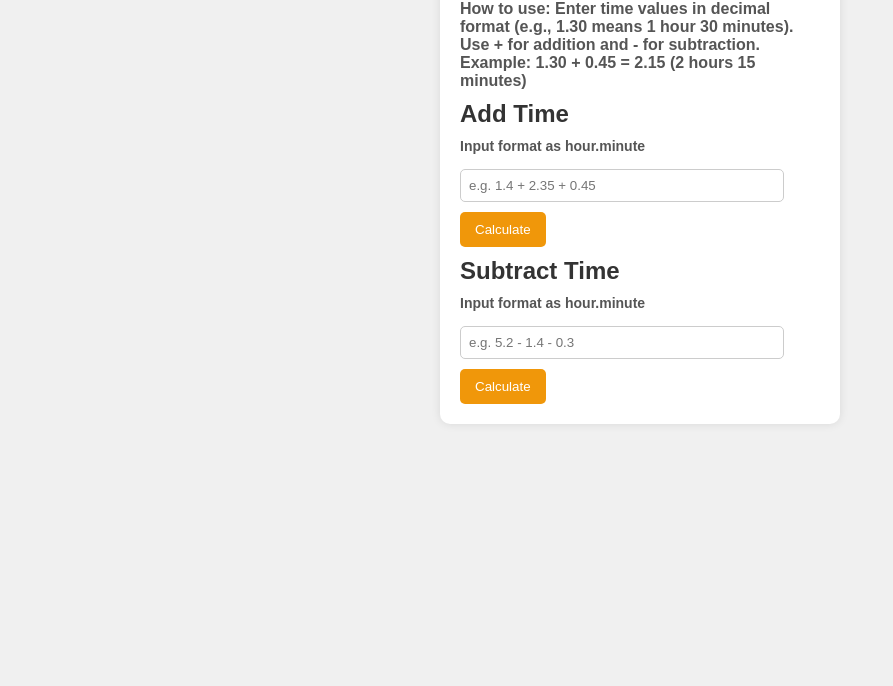
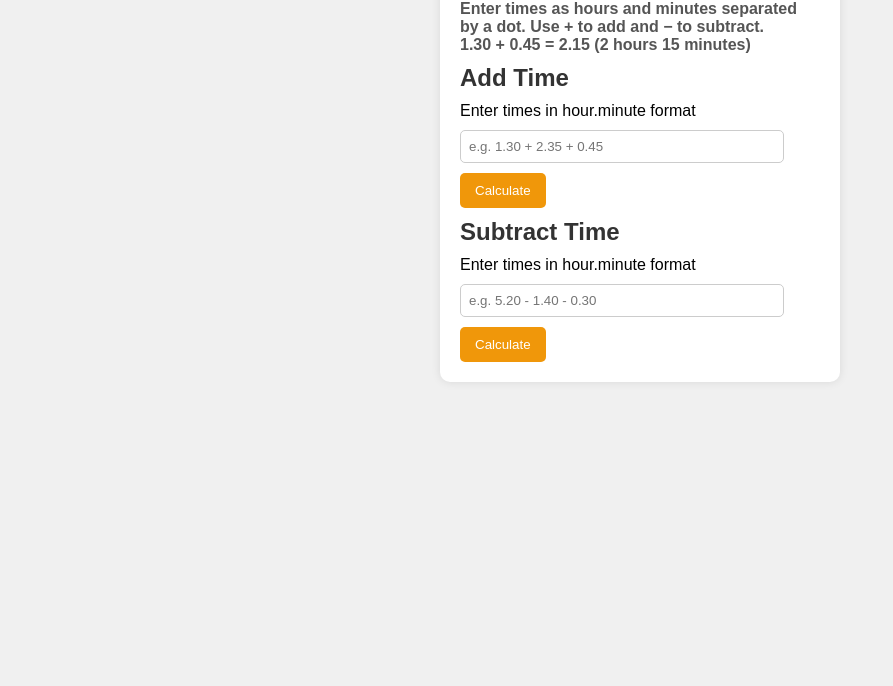
Before and after one commit to RA6G21/time-calculator, a plain HTML site: page index.html in a window 1280 px wide. Shown: the part 214-900 px from the top of the page, without its empty margins (0-893 px from the left). Drawn offline with Linux system fonts and the light colour scheme.

Commit message:
Refactor index.html for structure and accessibility
Updated the HTML structure and improved accessibility by adding labels for input fields. Enhanced the Google Analytics script for better functionality.

```diff
--- a/index.html
+++ b/index.html
@@ -3,39 +3,53 @@
 <head>
     <meta charset="UTF-8">
     <meta name="viewport" content="width=device-width, initial-scale=1.0">
-    <!-- Google Analytics Tag (GA4) - REQUIRED -->
+    <title>Aero Decimal Time Calculator</title>
+    <link rel="stylesheet" href="styles.css">
+
+    <!-- Google Analytics (GA4) -->
     <script async src="https://www.googletagmanager.com/gtag/js?id=G-RYP6HDMH84"></script>
     <script>
-      window.dataLayer = window.dataLayer || [];
-      function gtag(){dataLayer.push(arguments);}
-      gtag('js', new Date());
-      gtag('config', 'G-RYP6HDMH84');
+        window.dataLayer = window.dataLayer || [];
+        function gtag() {
+            window.dataLayer.push(arguments);
+        }
+        gtag('js', new Date());
+        gtag('config', 'G-RYP6HDMH84');
     </script>
-    <!-- End Google Tag -->
-    <title>Time Calculator</title>
-    <link rel="stylesheet" href="styles.css">
 </head>
 <body>
-    <div class="container">
+    <header class="site-header">
+        <img class="top-right-image" src="aero.png" alt="Aero">
+    </header>
+
+    <main class="container">
         <h1>Aero Decimal Time Calculator</h1>
 
         <div class="instructions">
-            <p><strong>How to use:</strong> Enter time values in decimal format (e.g., 1.30 means 1 hour 30 minutes). Use + for addition and - for subtraction.</p>
-            <p class="example">Example: 1.30 + 0.45 = 2.15 (2 hours 15 minutes)</p>
+            <p>Enter times as hours and minutes separated by a dot. Use <strong>+</strong> to add and <strong>−</strong> to subtract.</p>
+            <p class="example">1.30 + 0.45 = 2.15 (2 hours 15 minutes)</p>
         </div>
 
-        <h2>Add Time</h2>
-        <h3>Input format as hour.minute</h3>
-        <input type="text" id="addInput" placeholder="e.g. 1.4 + 2.35 + 0.45">
-        <button onclick="addTimes(); gtag('event', 'calculate', { operation: 'addition' });">Calculate</button>
-        <div id="addResult" class="result"></div>
+        <section class="operation" aria-labelledby="addHeading">
+            <h2 id="addHeading">Add Time</h2>
+            <label for="addInput">Enter times in hour.minute format</label>
+            <input type="text" id="addInput" placeholder="e.g. 1.30 + 2.35 + 0.45">
+            <button type="button" onclick="addTimes(); gtag('event', 'calculate', { operation: 'addition' });">
+                Calculate
+            </button>
+            <div id="addResult" class="result" aria-live="polite"></div>
+        </section>
 
-        <h2>Subtract Time</h2>
-        <h3>Input format as hour.minute</h3>
-        <input type="text" id="subInput" placeholder="e.g. 5.2 - 1.4 - 0.3">
-        <button onclick="subtractTimes(); gtag('event', 'calculate', { operation: 'subtraction' });">Calculate</button>
-        <div id="subResult" class="result"></div>
-    </div>
+        <section class="operation" aria-labelledby="subHeading">
+            <h2 id="subHeading">Subtract Time</h2>
+            <label for="subInput">Enter times in hour.minute format</label>
+            <input type="text" id="subInput" placeholder="e.g. 5.20 - 1.40 - 0.30">
+            <button type="button" onclick="subtractTimes(); gtag('event', 'calculate', { operation: 'subtraction' });">
+                Calculate
+            </button>
+            <div id="subResult" class="result" aria-live="polite"></div>
+        </section>
+    </main>
 
     <script src="script4.js"></script>
 </body>
```
